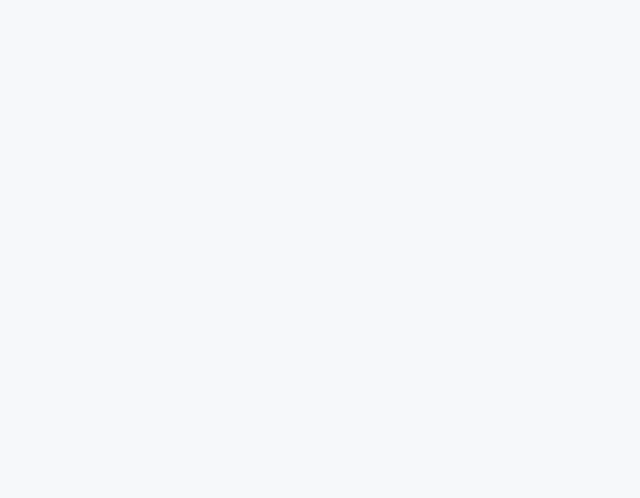
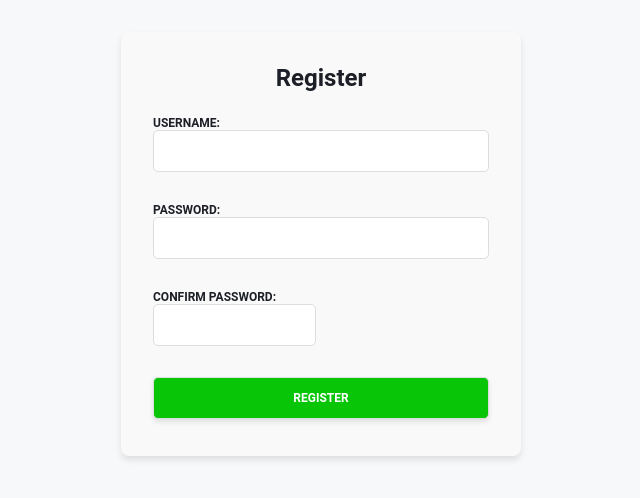
Before and after one commit to Mohammad-Zahran/expense-tracker-reactjs, a React (Create React App) app: page /register in a window 1280 px wide. Before the commit this address had no page. Shown: the top 498 px of the page, without its empty margins (319-959 px from the left). Built offline with nearby package versions, Linux system fonts and the light colour scheme.

Commit message:
Added the register.php

```diff
--- a/src/App.js
+++ b/src/App.js
@@ -6,6 +6,7 @@
 import TransactionList from './components/TransactionList';
 import FilterForm from './components/FilterForm';
 import Login from './components/Auth/Login';
+import Register from './components/Auth/Register';
 
 function App() {
   const [transactions, setTransactions] = useState(JSON.parse(localStorage.getItem("transactions")) || []);
@@ -34,6 +35,7 @@
         <Routes>
 
           <Route path="/login" element={<Login onLoginSuccess={handleLoginSuccess} />} />
+          <Route path="/register" element={<Register onLoginSuccess={handleLoginSuccess} />} />
 
           <Route
             path="/"
--- a/src/components/Auth/Register.js
+++ b/src/components/Auth/Register.js
@@ -2,7 +2,7 @@
 import './Auth.css'; // You can style your register page here
 
 function Register() {
-  const [email, setEmail] = useState('');
+  const [username, setUsername] = useState('');
   const [password, setPassword] = useState('');
   const [confirmPassword, setConfirmPassword] = useState('');
   const [error, setError] = useState('');
@@ -15,10 +15,10 @@
       return;
     }
 
-    const registerData = { email, password };
+    const registerData = { username, password }; // Use username instead of email
 
     try {
-      const response = await fetch('http://localhost/e-learning/server/register.php', {
+      const response = await fetch('http://localhost/expense-tracker/server/register.php', {
         method: 'POST',
         headers: {
           'Content-Type': 'application/json',
@@ -44,11 +44,11 @@
       {error && <p className="error">{error}</p>}
       <form onSubmit={handleSubmit}>
         <div>
-          <label>Email:</label>
+          <label>Username:</label> {/* Changed label to Username */}
           <input
-            type="email"
-            value={email}
-            onChange={(e) => setEmail(e.target.value)}
+            type="text"
+            value={username}
+            onChange={(e) => setUsername(e.target.value)}
             required
           />
         </div>
```
